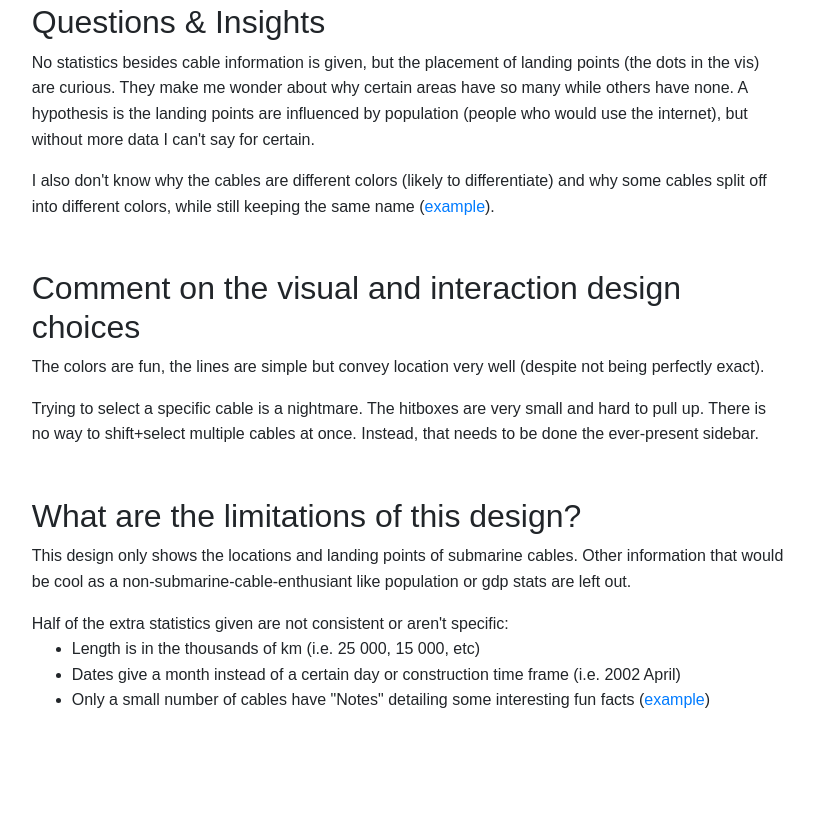
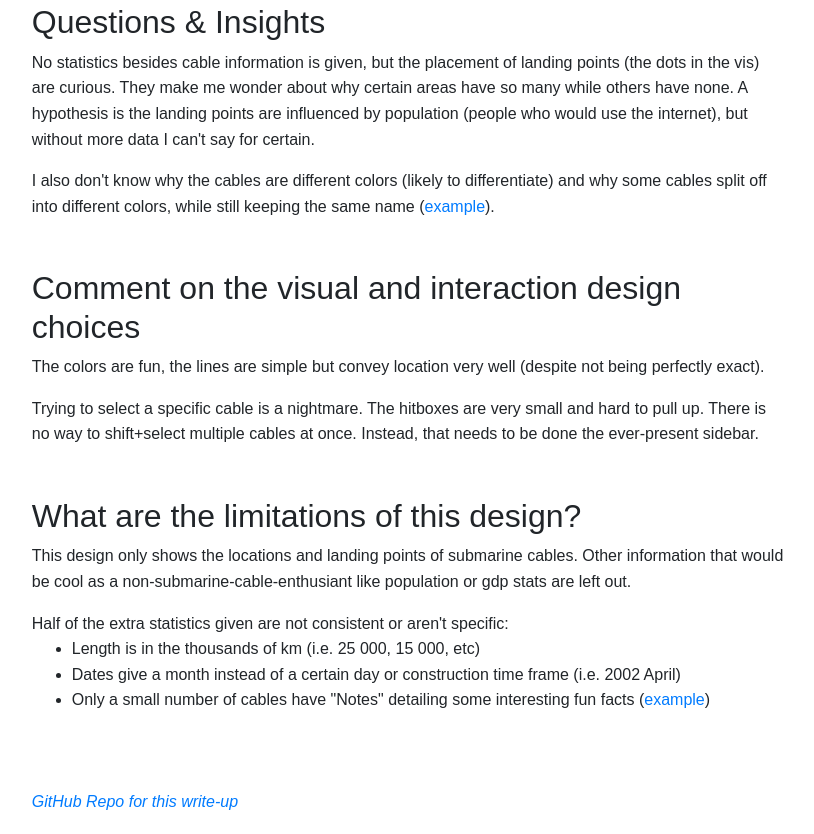
Before and after one commit to CS5124-Visual-Interfaces-Data/vis-in-the-wild-writeup, a plain HTML site: page index.html in a window 1280 px wide. Shown: the part 1232-2066 px from the top of the page, without its empty margins (371-1185 px from the left). Before the commit the page ends 2015 px from the top, so only its background shows below. Drawn offline with nearby package versions, Linux system fonts and the light colour scheme.

Commit message:
Update index.html

```diff
--- a/index.html
+++ b/index.html
@@ -110,6 +110,8 @@
                             <li>Only a small number of cables have "Notes" detailing some interesting fun facts (<a href="https://www.submarinecablemap.com/submarine-cable/south-american-crossing-sac">example</a>)</li>
                         </ul>
                     </section>
+                    <br>
+                    <i><a href="https://github.com/CS5124-Visual-Interfaces-Data/vis-in-the-wild-writeup">GitHub Repo for this write-up</i>
                 </main>
             </div>
         </div>
```
